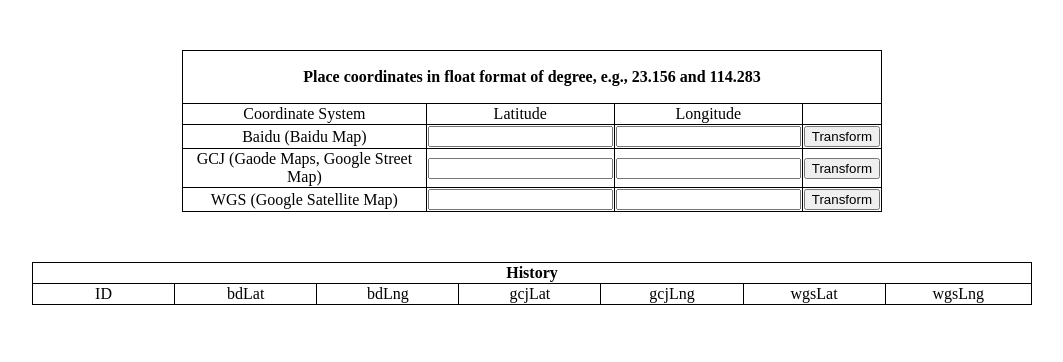
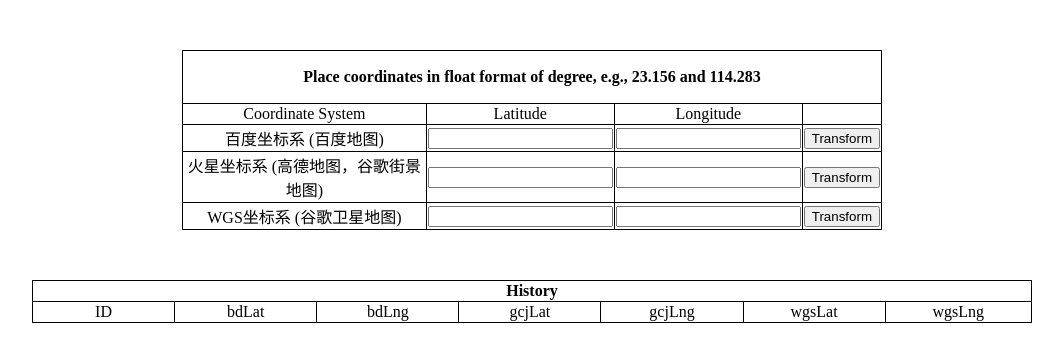
Before and after one commit to YukiDayDreamer/transformCoordinateSystem, a plain HTML site: page index.html in a window 1280 px wide. Shown: the whole page, without its empty margins (108-1171 px from the left). Drawn offline with nearby package versions, Linux system fonts and the light colour scheme.

Commit message:
Update index.html

```diff
--- a/index.html
+++ b/index.html
@@ -63,19 +63,19 @@
                     <td></td>
                 </tr>
                 <tr>
-                    <td class="name">Baidu (Baidu Map)</td>
+                    <td class="name">百度坐标系 (百度地图)</td>
                     <td><input  id="bdLat"></td>
                     <td><input  id="bdLng"></td>
                     <td class="button"><button id="bdClick">Transform</button></td>
                 </tr>
                 <tr>
-                    <td class="name">GCJ (Gaode Maps, Google Street Map)</td>
+                    <td class="name">火星坐标系 (高德地图，谷歌街景地图)</td>
                     <td><input  id="gcjLat"></td>
                     <td><input  id="gcjLng"></td>
                     <td class="button"><button id="gcjClick">Transform</button></td>
                 </tr>
                 <tr>
-                    <td class="name">WGS (Google Satellite Map)</td>
+                    <td class="name">WGS坐标系 (谷歌卫星地图)</td>
                     <td><input  id="wgsLat"></td>
                     <td><input  id="wgsLng"></td>
                     <td class="button"><button id="wgsClick">Transform</button></td>
```
